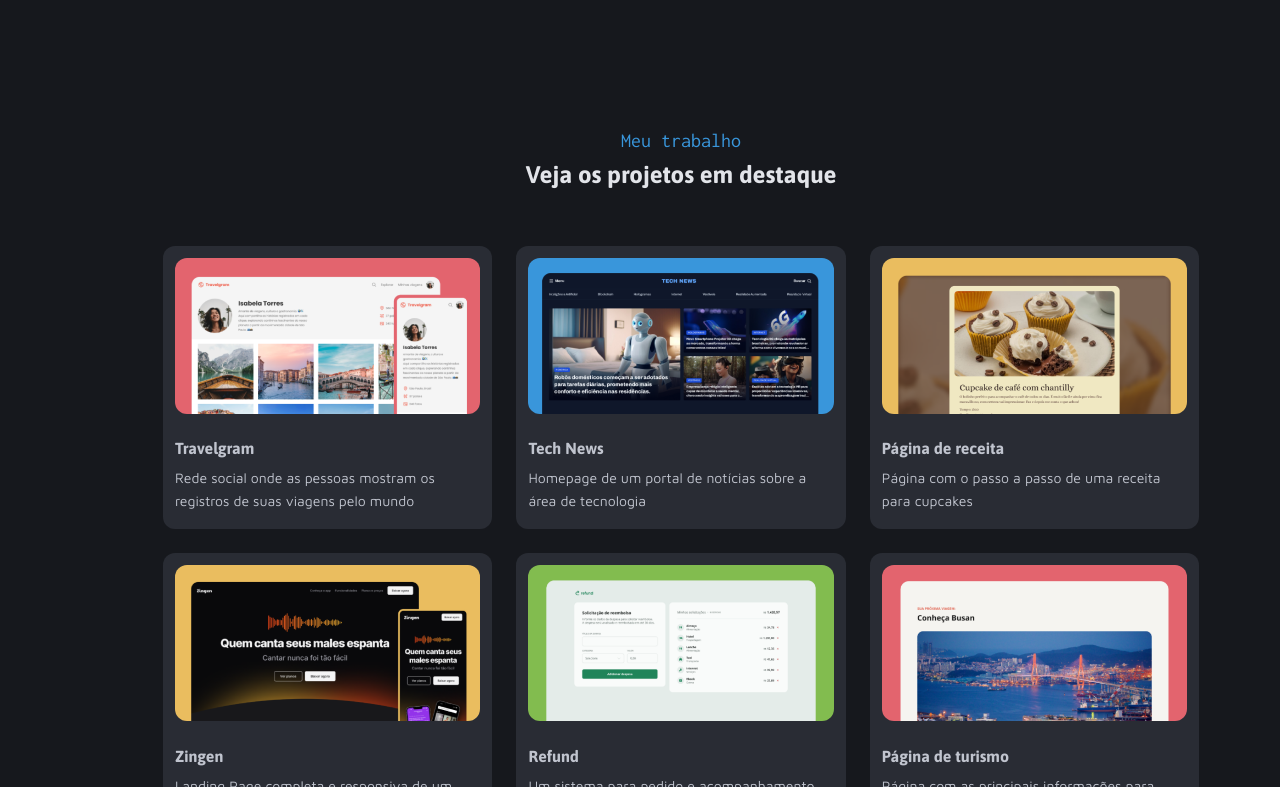
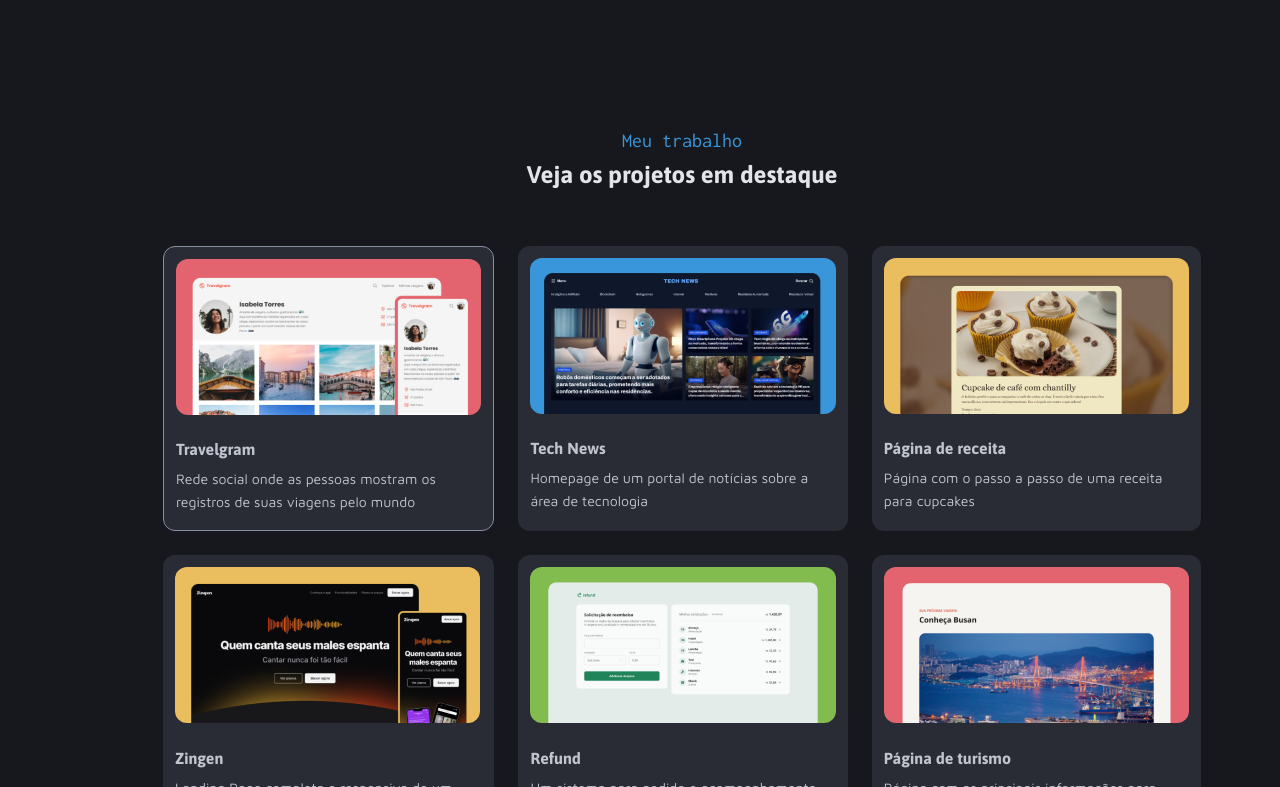
Before and after one commit to Erick-P-Calauro/portfolio-fullstack, a plain HTML site: page index.html in a window 1280 px wide. In both pictures the pointer is over the element 327 px from the left and 1179 px from the top of the page. Shown: the part 792-1579 px from the top of the page. Drawn offline with Linux system fonts and the light colour scheme.

Commit message:
feat: Adicionando hover em card de projetos

```diff
--- a/styles/sections.css
+++ b/styles/sections.css
@@ -109,6 +109,10 @@ section#projects {
             padding: 12px 12px 18px 12px;
             border-radius: 12px;
 
+            &:hover {
+                border: 1.5px solid var(--base-gray-300)
+            }
+
             img {
                 height: 156px;
                 object-fit: cover;
```
